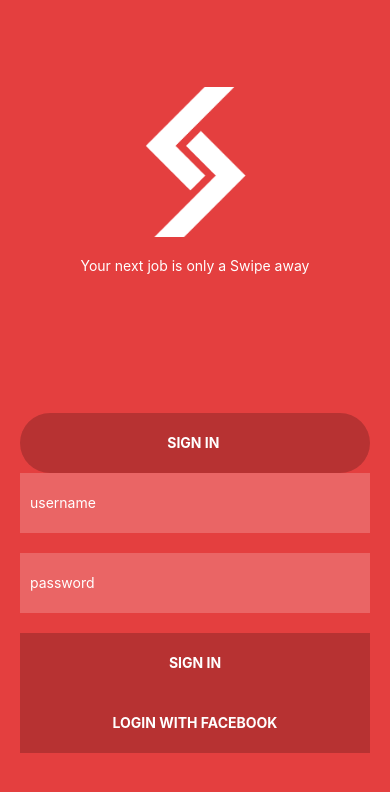
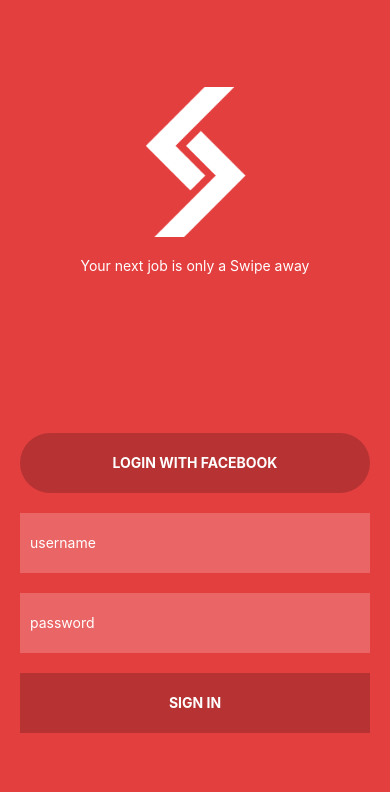
Before and after one commit to devsuoa/workshop-three-2019, a React Native app: screen / in a window 390 px wide. Shown: the top 792 px of the page. Built offline with nearby package versions, Linux system fonts and the light colour scheme.

Commit message:
restyled login screen

```diff
--- a/components/MaterialButton/MaterialButton.js
+++ b/components/MaterialButton/MaterialButton.js
@@ -5,7 +5,7 @@ import styles from "./MaterialButton.styles";
 export class MaterialButton extends React.Component {
     render() {
         return (
-            <TouchableOpacity style={styles.buttonContainer}>
+            <TouchableOpacity style={[this.props.buttonStyles, styles.buttonContainer]}>
                 <Text style={styles.buttonText}>{this.props.buttonText}</Text>
             </TouchableOpacity>
         );
--- a/screens/LoginScreen.js
+++ b/screens/LoginScreen.js
@@ -1,27 +1,23 @@
 import React from "react";
-import { View, Text, Image, TouchableOpacity, TextInput } from "react-native";
+import { View, Text, Image, TouchableOpacity, TextInput, KeyboardAvoidingView } from "react-native";
 import styles from "./LoginScreen.styles";
 import { MaterialButton } from "../components/MaterialButton/MaterialButton";
 
 export class LoginScreen extends React.Component {
     render() {
         return (
-            <View style={styles.loginContainer}>
+            <KeyboardAvoidingView behavior="padding" style={styles.loginContainer}>
                 <View style={styles.headerContainer}>
                     <Image style={styles.imageStyle} source={require("../assets/logo.png")}/>
                     <Text style={styles.headerText}>Your next job is only a Swipe away</Text>
                 </View>
                 <View style={styles.formContainer}>
-                    <TouchableOpacity style={[styles.buttonContainer, { borderRadius: 50 }]}>
-                        <Text style={styles.buttonText}>SIGN IN </Text>
-                    </TouchableOpacity>
+                    <MaterialButton buttonStyles={{borderRadius:50, marginBottom: 20}} buttonText="LOGIN WITH FACEBOOK"/>
                     <TextInput placeholder="username" placeholderTextColor="#FFF" style={styles.inputContainer}/>
                     <TextInput placeholder="password" secureTextEntry={true} placeholderTextColor="#FFF" style={styles.inputContainer}/>
                     <MaterialButton buttonText="SIGN IN" />
-                    <MaterialButton buttonStyles={{borderRadius:50}} buttonText="LOGIN WITH FACEBOOK"/>
                 </View>
-
-            </View>
+            </KeyboardAvoidingView>
         )
     }
 }
```
Also changed, not shown: 1 other file (tests, documents, lock files or other folders).
